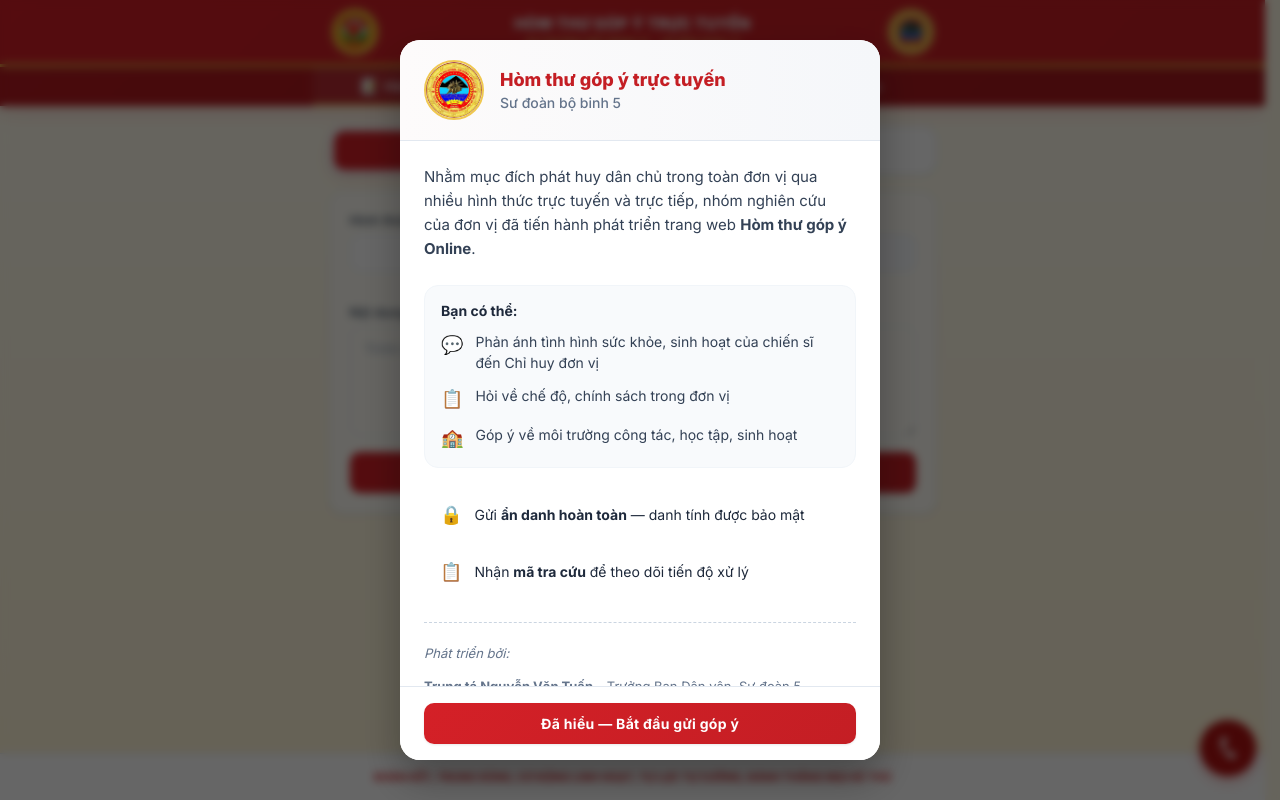
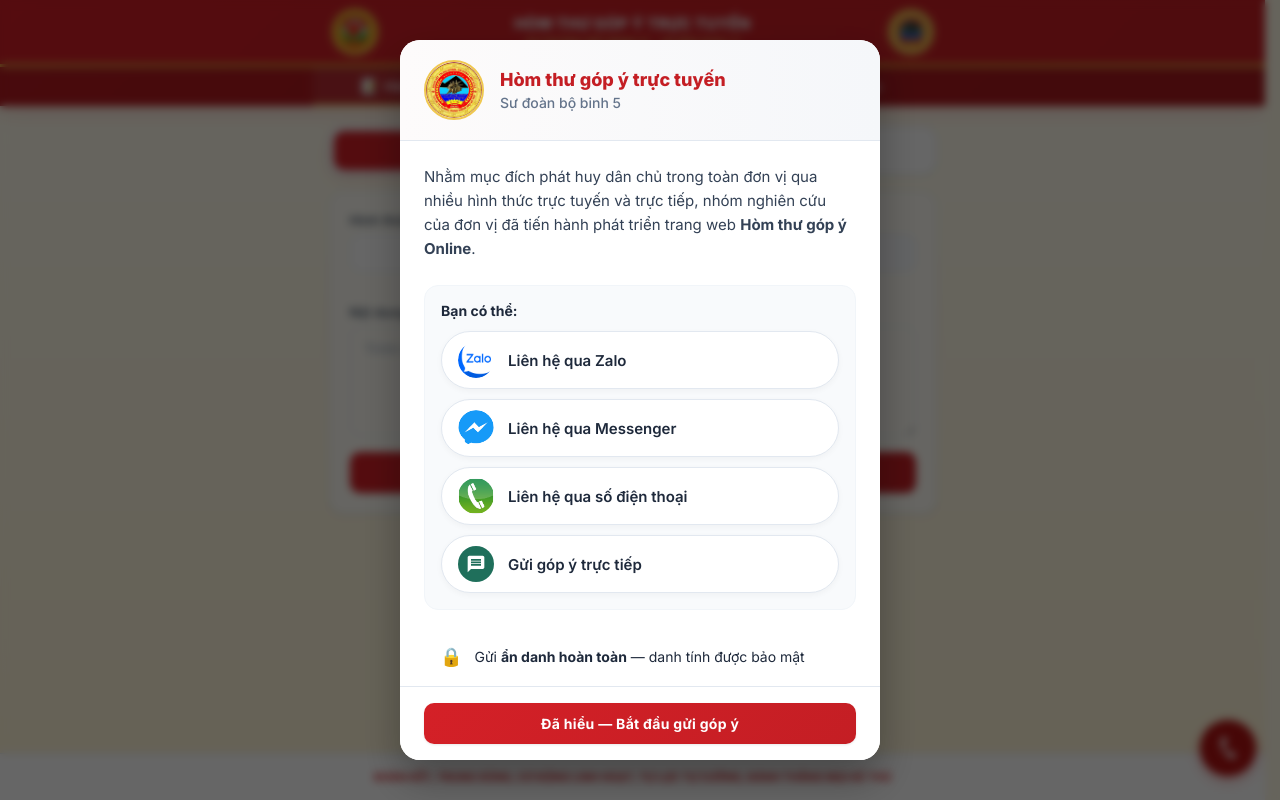
Before and after one commit to QLam130902/trungdoan4.online, a React (Vite) app: page / in a window 1280 px wide. Built offline with nearby package versions, Linux system fonts and the light colour scheme.

Commit message:
feat(ui): open welcome modal on contact button click with 4 action buttons

```diff
--- a/src/components/ContactMenu.css
+++ b/src/components/ContactMenu.css
@@ -344,27 +344,69 @@
   margin: 0 0 12px 0;
 }
 
-.welcome-feature-list {
-  list-style: none;
-  padding: 0;
-  margin: 0;
+.welcome-action-list {
   display: flex;
   flex-direction: column;
-  gap: 12px;
+  gap: 10px;
 }
 
-.welcome-feature-list li {
+.welcome-action-item {
   display: flex;
-  align-items: flex-start;
-  gap: 12px;
-  font-size: 14px;
-  color: var(--gray-700);
-  line-height: 1.5;
+  align-items: center;
+  gap: 14px;
+  width: 100%;
+  padding: 10px 16px;
+  background: var(--white);
+  border: 1px solid var(--gray-200);
+  border-radius: 999px;
+  box-shadow: 0 2px 6px rgba(0, 0, 0, 0.04);
+  text-decoration: none;
+  color: var(--gray-800);
+  font-size: 15px;
+  font-weight: 600;
+  font-family: inherit;
+  cursor: pointer;
+  transition: all 0.2s ease;
+  text-align: left;
 }
 
-.feature-icon {
-  font-size: 18px;
+.welcome-action-item:hover {
+  transform: translateY(-1px);
+  border-color: var(--red-300, #fca5a5);
+  box-shadow: 0 4px 12px rgba(0, 0, 0, 0.08);
+  background: #fffafa;
+}
+
+.welcome-action-item:active {
+  transform: scale(0.99);
+}
+
+.welcome-action-icon {
+  width: 36px;
+  height: 36px;
+  border-radius: 50%;
+  display: flex;
+  align-items: center;
+  justify-content: center;
   flex-shrink: 0;
+  overflow: hidden;
+}
+
+.welcome-action-icon img {
+  width: 100%;
+  height: 100%;
+  object-fit: cover;
+  border-radius: 50%;
+}
+
+.welcome-action-icon-direct {
+  background: #1f6f5b;
+  color: #ffffff;
+}
+
+.welcome-action-label {
+  flex: 1;
+  color: var(--gray-800);
 }
 
 .welcome-guarantee {
--- a/src/components/ContactMenu.jsx
+++ b/src/components/ContactMenu.jsx
@@ -5,7 +5,6 @@ const STORAGE_KEY = "sudoan5_welcome_seen";
 
 export default function ContactMenu() {
   const [showWelcome, setShowWelcome] = useState(false);
-  const [isMenuOpen, setIsMenuOpen] = useState(false);
 
   useEffect(() => {
     const alreadySeen = localStorage.getItem(STORAGE_KEY);
@@ -19,93 +18,26 @@ export default function ContactMenu() {
     setShowWelcome(false);
   };
 
-  const toggleMenu = () => {
-    setIsMenuOpen(!isMenuOpen);
-  };
-
   const openWelcomeModal = () => {
     setShowWelcome(true);
-    setIsMenuOpen(false);
   };
 
   return (
     <>
-      {/* Floating Action Button (Speed Dial) */}
-      <div className={`contact-menu-container ${isMenuOpen ? 'open' : ''}`}>
-
-        {/* Các nút con */}
-        <div className="contact-actions">
-
-          {/* Nút 1: Welcome Modal (Top: y = -110, x = 0) */}
-          <button
-            className="contact-action-btn action-welcome"
-            onClick={openWelcomeModal}
-            title="Thư chào mừng"
-          >
-            <span className="action-tooltip">Thư chào mừng</span>
-            <svg viewBox="0 0 24 24" width="26" height="26" fill="currentColor">
-              <path d="M12 2C6.48 2 2 6.48 2 12s4.48 10 10 10 10-4.48 10-10S17.52 2 12 2zm1 17h-2v-2h2v2zm2.07-7.75l-.9.92C13.45 12.9 13 13.5 13 15h-2v-.5c0-1.1.45-2.1 1.17-2.83l1.24-1.26c.37-.36.59-.86.59-1.41 0-1.1-.9-2-2-2s-2 .9-2 2H8c0-2.21 1.79-4 4-4s4 1.79 4 4c0 .88-.36 1.68-.93 2.25z" />
-            </svg>
-          </button>
-
-          {/* Nút 2: Zalo (Angle 30deg: y = -95, x = -55) */}
-          <a
-            href="https://zalo.me/0989496685"
-            target="_blank"
-            rel="noopener noreferrer"
-            className="contact-action-btn action-zalo"
-            title="Zalo"
-          >
-            <span className="action-tooltip">Zalo</span>
-            <img src={`${import.meta.env.BASE_URL}logo-zalo.png`} alt="Zalo" style={{ width: '33px', height: '33px', objectFit: 'cover', borderRadius: '50%' }} />
-          </a>
-
-          {/* Nút 3: Messenger (Angle 60deg: y = -55, x = -95) */}
-          <a
-            href="https://www.messenger.com/t/100006863434895"
-            target="_blank"
-            rel="noopener noreferrer"
-            className="contact-action-btn action-messenger"
-            title="Messenger"
-          >
-            <span className="action-tooltip">Messenger</span>
-            <img src={`${import.meta.env.BASE_URL}logo-messenger.png`} alt="Messenger" style={{ width: '33px', height: '33px', objectFit: 'cover', borderRadius: '50%' }} />
-          </a>
-
-          {/* Nút 4: Gọi điện (Left: y = 0, x = -110) */}
-          <a
-            href="tel:0989496685"
-            className="contact-action-btn action-phone"
-            title="Gọi điện"
-          >
-            <span className="action-tooltip">Gọi điện</span>
-            <img src={`${import.meta.env.BASE_URL}logo-phone.png`} alt="Gọi điện" style={{ width: '33px', height: '33px', objectFit: 'cover', borderRadius: '50%' }} />
-          </a>
-        </div>
-
-        {/* Nút chính */}
+      {/* Nút Liên hệ / Hỗ trợ trên màn hình chính */}
+      <div className="contact-menu-container">
         <button
           className="contact-main-btn"
-          onClick={toggleMenu}
+          onClick={openWelcomeModal}
           title="Liên hệ / Hỗ trợ"
         >
-          {isMenuOpen ? (
-            <svg viewBox="0 0 24 24" width="28" height="28" fill="currentColor" className="icon-close">
-              <path d="M19 6.41L17.59 5 12 10.59 6.41 5 5 6.41 10.59 12 5 17.59 6.41 19 12 13.41 17.59 19 19 17.59 13.41 12z" />
-            </svg>
-          ) : (
-            <svg viewBox="0 0 24 24" width="24" height="24" fill="currentColor" className="icon-phone-shake">
-              <path d="M20.01 15.38c-1.23 0-2.42-.2-3.53-.56a.977.977 0 00-1.01.24l-1.57 1.97c-2.83-1.35-5.48-3.9-6.89-6.83l1.95-1.66c.27-.28.35-.67.24-1.02-.37-1.11-.56-2.3-.56-3.53 0-.54-.45-.99-.99-.99H4.19C3.65 3 3 3.24 3 3.99 3 13.28 10.73 21 20.03 21c.76 0 .98-.66.98-1.21v-3.42c0-.54-.45-.99-.99-.99z" />
-            </svg>
-          )}
+          <svg viewBox="0 0 24 24" width="24" height="24" fill="currentColor" className="icon-phone-shake">
+            <path d="M20.01 15.38c-1.23 0-2.42-.2-3.53-.56a.977.977 0 00-1.01.24l-1.57 1.97c-2.83-1.35-5.48-3.9-6.89-6.83l1.95-1.66c.27-.28.35-.67.24-1.02-.37-1.11-.56-2.3-.56-3.53 0-.54-.45-.99-.99-.99H4.19C3.65 3 3 3.24 3 3.99 3 13.28 10.73 21 20.03 21c.76 0 .98-.66.98-1.21v-3.42c0-.54-.45-.99-.99-.99z" />
+          </svg>
         </button>
       </div>
 
-      {/* Overlay đóng menu khi click ra ngoài */}
-      {isMenuOpen && <div className="contact-menu-backdrop" onClick={() => setIsMenuOpen(false)}></div>}
-
-
-      {/* Modal Welcome (Giữ nguyên cấu trúc cũ) */}
+      {/* Modal Welcome */}
       {showWelcome && (
         <div className="welcome-overlay" onClick={handleCloseWelcome} aria-modal="true" role="dialog" style={{ zIndex: 10000 }}>
           <div className="welcome-dialog" onClick={(e) => e.stopPropagation()}>
@@ -132,20 +64,54 @@ export default function ContactMenu() {
 
               <div className="welcome-features">
                 <h3 className="welcome-features-title">Bạn có thể:</h3>
-                <ul className="welcome-feature-list">
-                  <li>
-                    <span className="feature-icon">💬</span>
-                    <span>Phản ánh tình hình sức khỏe, sinh hoạt của chiến sĩ đến Chỉ huy đơn vị</span>
-                  </li>
-                  <li>
-                    <span className="feature-icon">📋</span>
-                    <span>Hỏi về chế độ, chính sách trong đơn vị</span>
-                  </li>
-                  <li>
-                    <span className="feature-icon">🏫</span>
-                    <span>Góp ý về môi trường công tác, học tập, sinh hoạt</span>
-                  </li>
-                </ul>
+                <div className="welcome-action-list">
+                  <a
+                    href="https://zalo.me/0989496685"
+                    target="_blank"
+                    rel="noopener noreferrer"
+                    className="welcome-action-item"
+                  >
+                    <span className="welcome-action-icon">
+                      <img src={`${import.meta.env.BASE_URL}logo-zalo.png`} alt="Zalo" />
+                    </span>
+                    <span className="welcome-action-label">Liên hệ qua Zalo</span>
+                  </a>
+
+                  <a
+                    href="https://www.messenger.com/t/100006863434895"
+                    target="_blank"
+                    rel="noopener noreferrer"
+                    className="welcome-action-item"
+                  >
+                    <span className="welcome-action-icon">
+                      <img src={`${import.meta.env.BASE_URL}logo-messenger.png`} alt="Messenger" />
+                    </span>
+                    <span className="welcome-action-label">Liên hệ qua Messenger</span>
+                  </a>
+
+                  <a
+                    href="tel:0989496685"
+                    className="welcome-action-item"
+                  >
+                    <span className="welcome-action-icon">
+                      <img src={`${import.meta.env.BASE_URL}logo-phone.png`} alt="Số điện thoại" />
+                    </span>
+                    <span className="welcome-action-label">Liên hệ qua số điện thoại</span>
+                  </a>
+
+                  <button
+                    type="button"
+                    className="welcome-action-item"
+                    onClick={handleCloseWelcome}
+                  >
+                    <span className="welcome-action-icon welcome-action-icon-direct">
+                      <svg viewBox="0 0 24 24" width="20" height="20" fill="currentColor">
+                        <path d="M20 2H4c-1.1 0-1.99.9-1.99 2L2 22l4-4h14c1.1 0 2-.9 2-2V4c0-1.1-.9-2-2-2zm-2 12H6v-2h12v2zm0-3H6V9h12v2zm0-3H6V6h12v2z" />
+                      </svg>
+                    </span>
+                    <span className="welcome-action-label">Gửi góp ý trực tiếp</span>
+                  </button>
+                </div>
               </div>
 
               <div className="welcome-guarantee">
```
